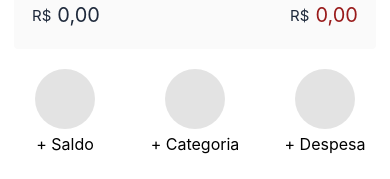
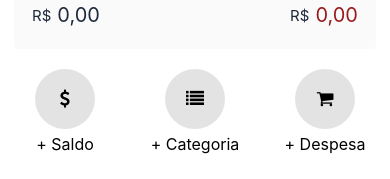
Before and after one commit to joao0814/TripFi-app, a React Native app: screen / in a window 390 px wide. Shown: the part 171-350 px from the top of the page. Built offline with nearby package versions, Linux system fonts and the light colour scheme.

Commit message:
style: add icons in home

```diff
--- a/package.json
+++ b/package.json
@@ -16,7 +16,8 @@
     "react-native": "0.74.1",
     "react-native-color-picker": "^0.6.0",
     "react-native-masked-text": "^1.13.0",
-    "react-native-paper": "^5.12.3"
+    "react-native-paper": "^5.12.3",
+    "react-native-vector-icons": "^10.1.0"
   },
   "devDependencies": {
     "@babel/core": "^7.20.0"
--- a/src/components/Button/index.js
+++ b/src/components/Button/index.js
@@ -1,11 +1,16 @@
 import React from "react";
 import { TouchableOpacity, Text, View, StyleSheet } from "react-native";
+import Icon from 'react-native-vector-icons/FontAwesome'; // ou qualquer outra biblioteca de ícones que você esteja usando
 
-const Button = ({ title, onPress, style }) => (
+const Button = ({ title, onPress, style, iconName }) => (
   <View style={styles.container}>
     <View style={styles.containerCard}>
       <TouchableOpacity style={[styles.button, style]} onPress={onPress}>
-        {/* Ícone ou conteúdo do botão aqui */}
+        {iconName && (
+          <Text>
+            <Icon name={iconName} size={18} color="#000" />
+          </Text>
+        )}
       </TouchableOpacity>
       <Text style={styles.buttonText}>{title}</Text>
     </View>
@@ -14,7 +19,6 @@ const Button = ({ title, onPress, style }) => (
 
 const styles = StyleSheet.create({
   container: {
-    // flex:1,
     alignItems: "flex-start",
   },
   containerCard: {
@@ -33,11 +37,10 @@ const styles = StyleSheet.create({
     alignItems: "center",
     marginBottom: 5, // Espaço entre o botão e o texto
   },
-
   buttonText: {
     color: "#000", // cor do texto
     fontSize: 16, // tamanho do texto
-    textAlign: "left", // Alinhar o texto ao centro
+    textAlign: "center", // Alinhar o texto ao centro
   },
 });
 
--- a/src/pages/home/index.js
+++ b/src/pages/home/index.js
@@ -162,9 +162,9 @@ const Home = () => {
       <Balance saldo={updatedBalance.toFixed(2).replace('.', ',')} gastos={totalExpenses.toFixed(2).replace('.', ',')} />
 
       <View style={styles.buttons}>
-        <Button title="+ Saldo" onPress={handleOpenAddBalanceModal} />
-        <Button title="+ Categoria" onPress={handleOpenModal} />
-        <Button title="+ Despesa" onPress={handleOpenAddExpenseModal} />
+        <Button title="+ Saldo" onPress={handleOpenAddBalanceModal} iconName="dollar" />
+        <Button title="+ Categoria" onPress={handleOpenModal} iconName="list" />
+        <Button title="+ Despesa" onPress={handleOpenAddExpenseModal} iconName="shopping-cart" />
         <CategoryModal
           visible={isModalVisible}
           onClose={handleCloseModal}
```
Also changed, not shown: 1 other file (tests, documents, lock files or other folders).
